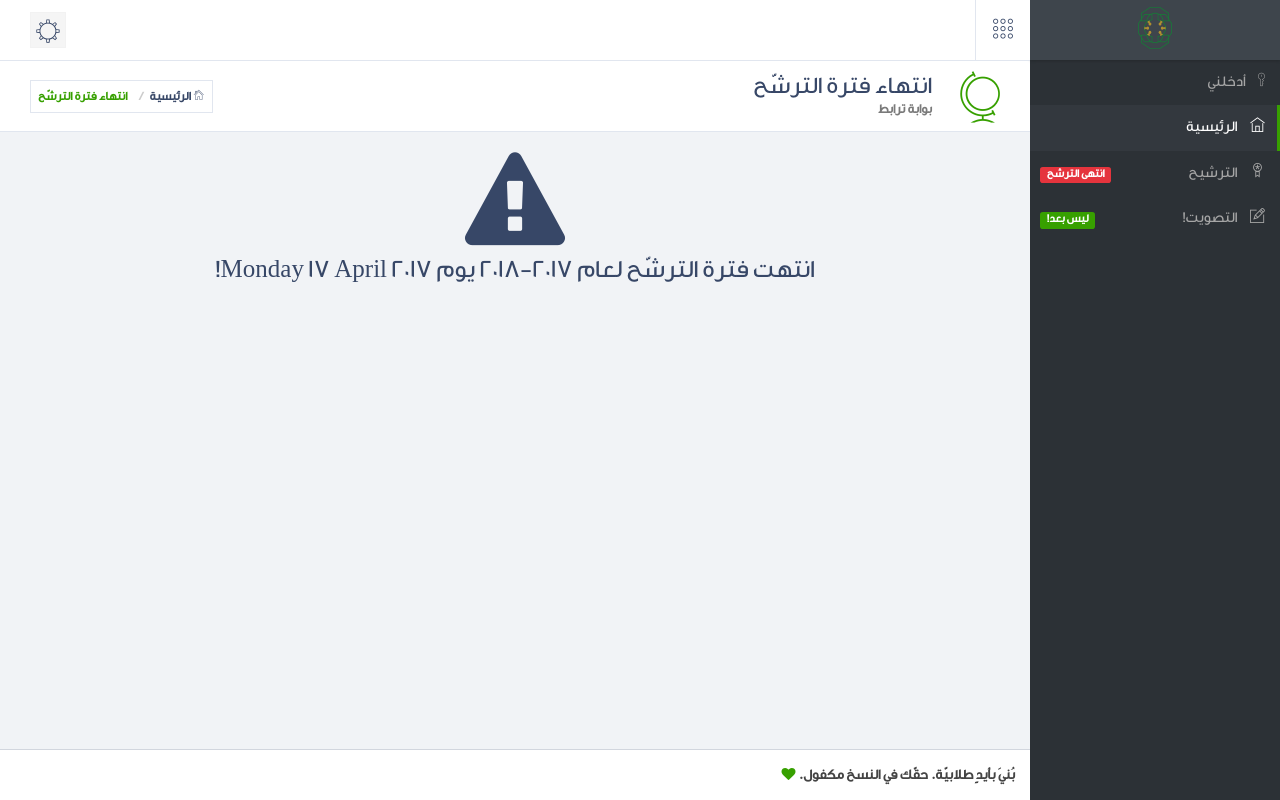
After one commit to SAlkhairy/SAC, a Django app: template voting/templates/voting/closed.html in a window 1280 px wide. The commit adds this page. Run offline with Django 3.2, Linux system fonts and the light colour scheme; the template is opened without the code that fills it, so the values that code supplies are empty; data comes from the database, SQL or seed files in the repository; parts of the project's set-up code (start-up, migrations or seed data) failed here and were passed over; some libraries are stand-ins or nearby versions.

Commit message:
Automtically close nomination in due time

```diff
--- a/trabd/settings.py
+++ b/trabd/settings.py
@@ -68,6 +68,7 @@ TEMPLATES = [
                 'django.template.context_processors.request',
                 'django.contrib.auth.context_processors.auth',
                 'django.contrib.messages.context_processors.messages',
+                'voting.context_processors.sac_year',
             ],
         },
     },
--- /dev/null
+++ b/voting/context_processors.py
@@ -0,0 +1,5 @@
+from voting.models import SACYear
+
+
+def sac_year(request):
+    return {'sac_year': SACYear.objects.get_current()}
--- /dev/null
+++ b/voting/managers.py
@@ -0,0 +1,11 @@
+from django.core.exceptions import ObjectDoesNotExist
+from django.db import models
+from django.utils import timezone
+
+class YearQuerySet(models.QuerySet):
+    def get_current(self):
+        now = timezone.now()
+        try:
+            return self.get(start_date__lte=now, end_date__gte=now)
+        except ObjectDoesNotExist:
+            return self.order_by('end_date').last()
--- a/voting/models.py
+++ b/voting/models.py
@@ -1,9 +1,10 @@
 # -*- coding: utf-8  -*-
 from __future__ import unicode_literals
+from django.contrib.auth.models import User
 from django.db import models
-from django.contrib.auth.models import User
+from django.utils import timezone
 from accounts.models import Profile, College
-
+from .managers import YearQuerySet
 
 class SACYear(models.Model):
     start_date = models.DateTimeField(verbose_name="تاريخ البداية")
@@ -12,10 +13,23 @@ class SACYear(models.Model):
     election_nomination_end_datetime = models.DateTimeField(verbose_name="تاريخ نهاية الترشيحات")
     election_vote_start_datetime = models.DateTimeField(verbose_name="تاريخ بداية التصويت")
     election_vote_end_datetime = models.DateTimeField(verbose_name="تاريخ نهاية التصويت")
+    objects = YearQuerySet.as_manager()
 
     class Meta:
         verbose_name = 'السنة الأكاديمية'
         verbose_name_plural = "السنوات الأكاديمية"
+
+    def get_next_year_name(self):
+        return "%s-%s" % (self.start_date.year + 1, self.end_date.year + 1)
+
+    def is_nomination_open(self):
+        # If no election nomination end was specified, let's consider
+        # the elections open forever.  Otherwise, respect the
+        # specified time.
+        if not self.election_nomination_end_datetime:
+            return True
+        else:
+            return self.election_nomination_end_datetime > timezone.now()
 
     def __unicode__(self):
         return "%s-%s" % (self.start_date.year, self.end_date.year)
--- a/voting/templates/base.html
+++ b/voting/templates/base.html
@@ -154,18 +154,32 @@ footer a{
                             <a href="{% url 'home' %}"><i class="ti-home"></i> <span>الرئيسية</span>
                             </a>
                         </li>
-
+                                {% if not sac_year.is_nomination_open %}
+                        <li class="treeview">
+                            <a href="{% url 'voting:closed' %}">
+                                <i class="ti-medall"></i> <span>الترشيح</span>
+                                <span class="pull-right-container">
+                                    <small class="label pull-right bg-red">انتهى الترشح</small>
+                                </span>
+                            </a>
+                                {% else %}
                         <li class="treeview">
                             <a href="#">
                                 <i class="ti-medall"></i> <span>الترشيح</span>
                                 <span class="pull-right-container">
                                     <i style="transform: none;" class="fa fa-angle-left pull-right"></i>
                                 </span>
+
                             </a>
                             <ul class="treeview-menu">
-                                <li><a href="{% url 'voting:list_positions' 'club' %}">ترشيحات نادي الطلاب</a></li>
-                                <li><a href="{% url 'voting:list_positions' 'council' %}">ترشيحات المجلس الاستشاري</a></li>
+                                <li>
+                                   <a href="{% url 'voting:list_positions' 'club' %}">ترشيحات نادي الطلاب</a>
+                                </li>
+                                <li>
+                                  <a href="{% url 'voting:list_positions' 'council' %}">ترشيحات المجلس الاستشاري</a>
+                                </li>
                             </ul>
+                                {% endif %}
                         </li>
                         <li class="treeview">
                             <a href="#">
--- /dev/null
+++ b/voting/templates/voting/closed.html
@@ -0,0 +1,17 @@
+{% extends 'base.html' %}
+{% block title %}انتهاء فترة الترشّح{% endblock %}
+{% block header %}
+                        <h1>انتهاء فترة الترشّح</h1>
+                        <small>بوابة ترابط</small>
+                        <ol class="breadcrumb">
+                            <li><a href="{% url 'home' %}"><i class="pe-7s-home"></i> الرئيسية</a></li>
+                            <li class="active">انتهاء فترة الترشّح</li>
+                        </ol>
+{% endblock %}
+{% block content %}
+
+
+
+<p class="text-center" style="font-size: 25px;"><i class="fa fa-exclamation-triangle fa-4x"></i><br>انتهت فترة الترشّح لعام {{ sac_year.get_next_year_name }} يوم {{ sac_year.election_nomination_end_datetime|date:"l j F Y" }}!</p>
+
+{% endblock %}
--- a/voting/urls.py
+++ b/voting/urls.py
@@ -8,5 +8,6 @@ urlpatterns = [
     url(r'^(?P<entity>(club|council))/$', voting_views.list_positions, name='list_positions'),
     url(r'^(?P<position_id>\d+)/add_nominee/$', voting_views.add_nominee, name='add_nominee'),
     url(r'^(?P<position_id>\d+)/(?P<nomination_id>\d+)/$', voting_views.show_nomination, name='show_nomination'),
-    url(r'^(?P<position_id>\d+)/add_nominee/thanks/$', TemplateView.as_view(template_name='voting/nomination_thanks.html'), name='nomination_thanks')
+    url(r'^(?P<position_id>\d+)/add_nominee/thanks/$', TemplateView.as_view(template_name='voting/nomination_thanks.html'), name='nomination_thanks'),
+    url(r'^closed/$', TemplateView.as_view(template_name="voting/closed.html"), name='closed'),
 ]
```
Also changed, not shown: voting/views.py (+9 -1 lines).
